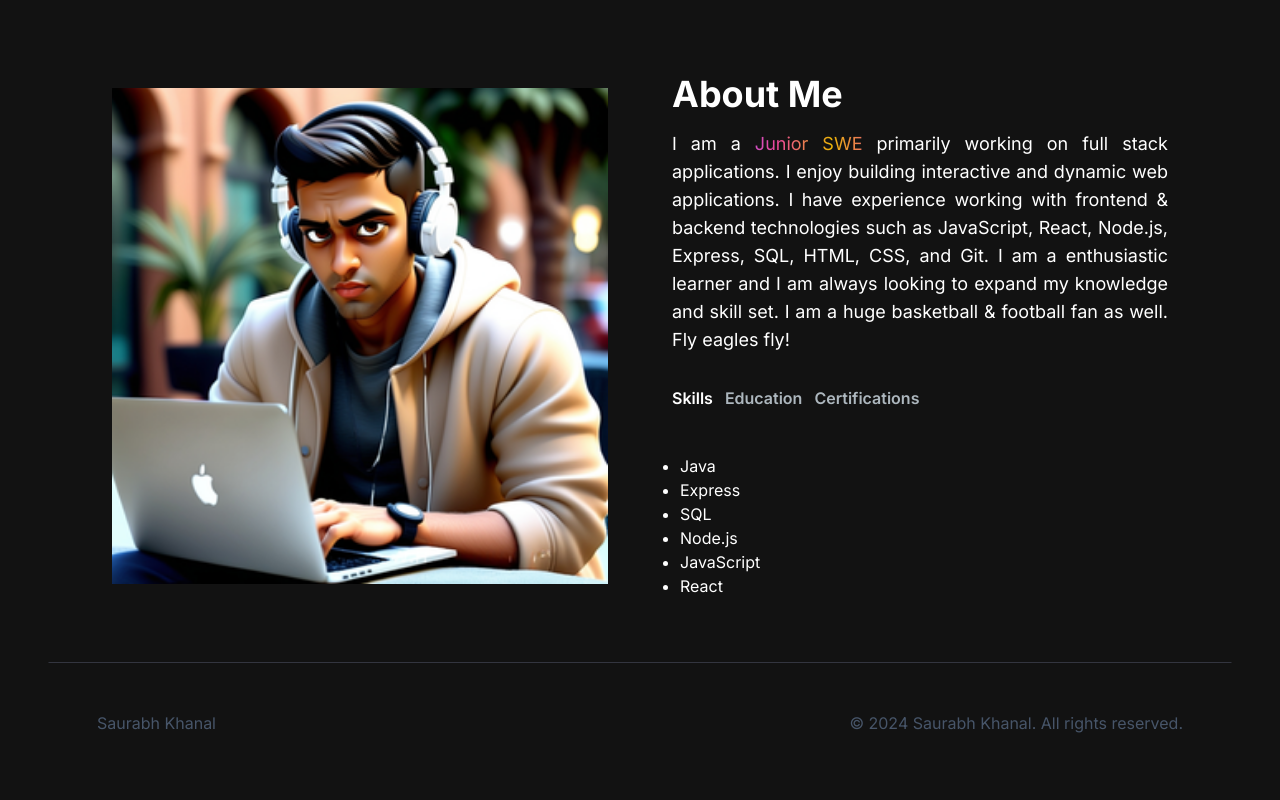
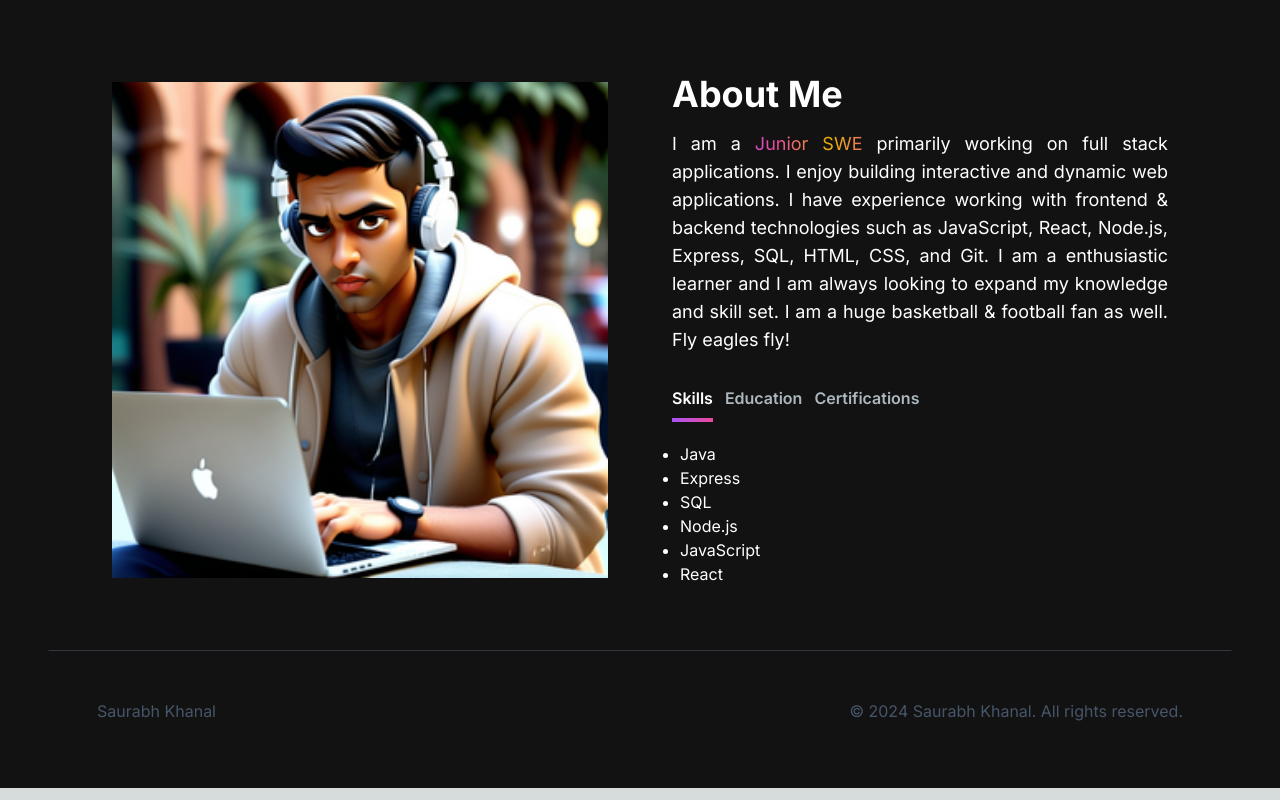
Before and after one commit to SaurabhK24/saurabhportfolio, a Next.js app: page / in a window 1280 px wide. Shown: the part 670-1470 px from the top of the page. Built offline with nearby package versions, Linux system fonts and the light colour scheme.

Commit message:
TabButton.jsx
underlining

```diff
--- a/src/app/components/TabButton.jsx
+++ b/src/app/components/TabButton.jsx
@@ -8,16 +8,17 @@ const variants = {
 
 const TabButton = ({ active, selectTab, children }) => {
   const buttonClasses = active ? "text-white" : "text-[#ADB7BE]";
+  const underlineColor = active ? "from-purple-500 to-pink-500" : "from-transparent to-transparent";
 
   return (
-    <button onClick={selectTab}>
+    <button onClick={selectTab} className="relative">
       <p className={`mr-3 font-semibold hover:text-white ${buttonClasses}`}>
         {children}
       </p>
       <motion.div
         animate={active ? "active" : "default"}
         variants={variants}
-        className="h-1 bg-primary-500 mt-2 mr-3"
+        className={`h-1 bg-gradient-to-r ${underlineColor} mt-2 absolute left-0 right-0 mr-3`}
       ></motion.div>
     </button>
   );
```
